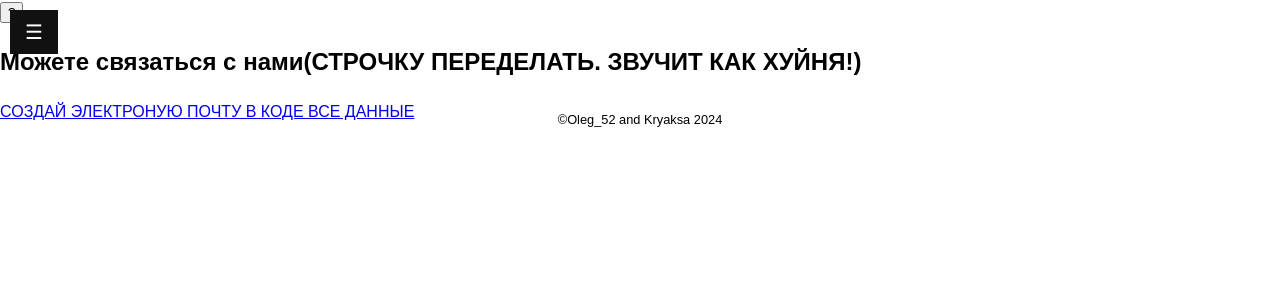
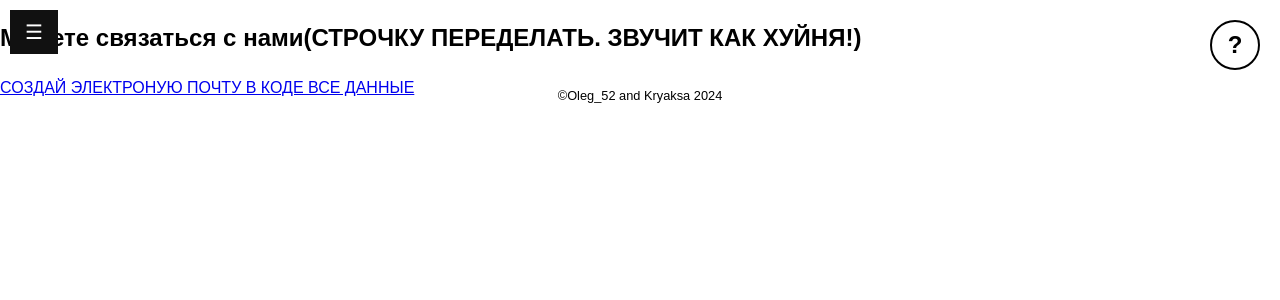
Before and after one commit to BasementRatt/NexNews, a Django app: page /pages/contact/ in a window 1280 px wide. Shown: the top 300 px of the page. Run offline with Django 3.2, Linux system fonts and the light colour scheme.

Commit message:
Добавил пропавшие стили для кнопки help, немного пошаманил в css

```diff
--- a/nexnews/static_dev/css/style.css
+++ b/nexnews/static_dev/css/style.css
@@ -55,6 +55,30 @@ body {
 
 #start-btn:focus {
     outline: none;
+}
+
+/* Кнопка ? */
+#help-btn {
+    position: fixed; /* Фиксированная позиция относительно окна */
+    top: 20px; /* Отступ сверху */
+    right: 20px; /* Отступ справа */
+    width: 50px;
+    height: 50px;
+    background-color: transparent; /* Прозрачный фон */
+    border: 2px solid black; /* Чёрная рамка */
+    border-radius: 50%; /* Круглая форма */
+    font-size: 1.5rem;
+    font-weight: bold;
+    color: black; /* Чёрный текст */
+    cursor: pointer;
+    transition: all 0.3s ease-in-out; /* Плавный переход */
+    z-index: 100; /* Поверх всех элементов */
+}
+
+#help-btn:hover {
+    background-color: black; /* Заполнение чёрным цветом при наведении */
+    color: white; /* Белый текст при наведении */
+    border-color: white; /* Белая рамка при наведении */
 }
 
 /* Основной контент */
@@ -130,11 +154,11 @@ article p {
 
 .modal-content {
     background: white;
-    padding: 20px;
-    border-radius: 10px;
+    padding: 5px;
+    border-radius: 20px;
     text-align: center;
     max-width: 90%;
-    font-size: 3vw;
+    font-size: 2vb;
 }
 
 #close-modal {
--- a/nexnews/templates/pages/contact.html
+++ b/nexnews/templates/pages/contact.html
@@ -7,7 +7,7 @@
 {% block content %}
 <body>
 <h2>Можете связаться с нами(СТРОЧКУ ПЕРЕДЕЛАТЬ. ЗВУЧИТ КАК ХУЙНЯ!)</h2>
-<p><a href="#">СОЗДАЙ ЭЛЕКТРОНУЮ ПОЧТУ В КОДЕ ВСЕ ДАННЫЕ</a></p>
+<p><a href="mailto:nexteamwe@gmail.com">СОЗДАЙ ЭЛЕКТРОНУЮ ПОЧТУ В КОДЕ ВСЕ ДАННЫЕ</a></p>
 </body>
 {% endblock %}
 
@@ -15,3 +15,6 @@
 nexteamwe@gmail.com
 ARABumer_228(пароль)
 У меня много почт и они привязаны к номеру и мне не дают из-за этого создать(
+
+Тут Олежа не даёт не из-за количества почт скорее всего, а из-за того, что мы русские. не даёт наши номера регать
+другую почту используем какую нибудь, я чуть попозже впишу тут
```
